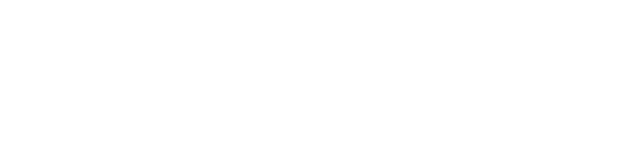
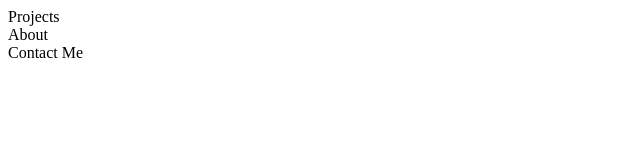
Before and after one commit to aybuddy/2020fp, a plain HTML site: page index.html in a window 1280 px wide. Shown: the whole page, without its empty margins (0-640 px from the left). Drawn offline with Linux system fonts and the light colour scheme.

Commit message:
Add in some html parts

```diff
--- a/index.html
+++ b/index.html
@@ -7,6 +7,13 @@
   <link rel="stylesheet" href="style.css">
 </head>
 <body>
-
+  <header>
+    <nav></nav>
+  </header>
+  <main>
+    <section>Projects</section>
+    <section>About</section>
+    <section>Contact Me</section>
+  </main>
 </body>
 </html>
```
